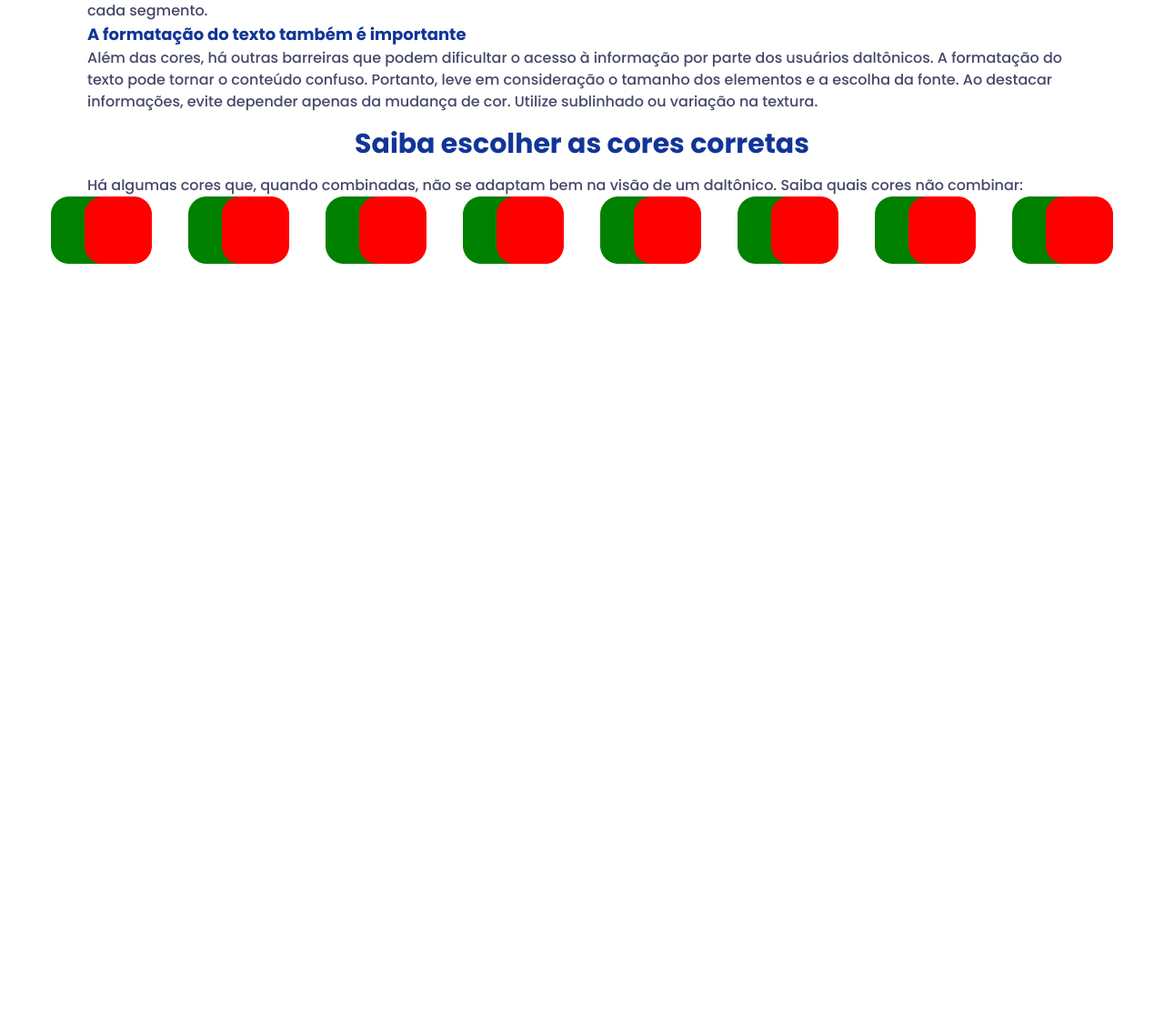
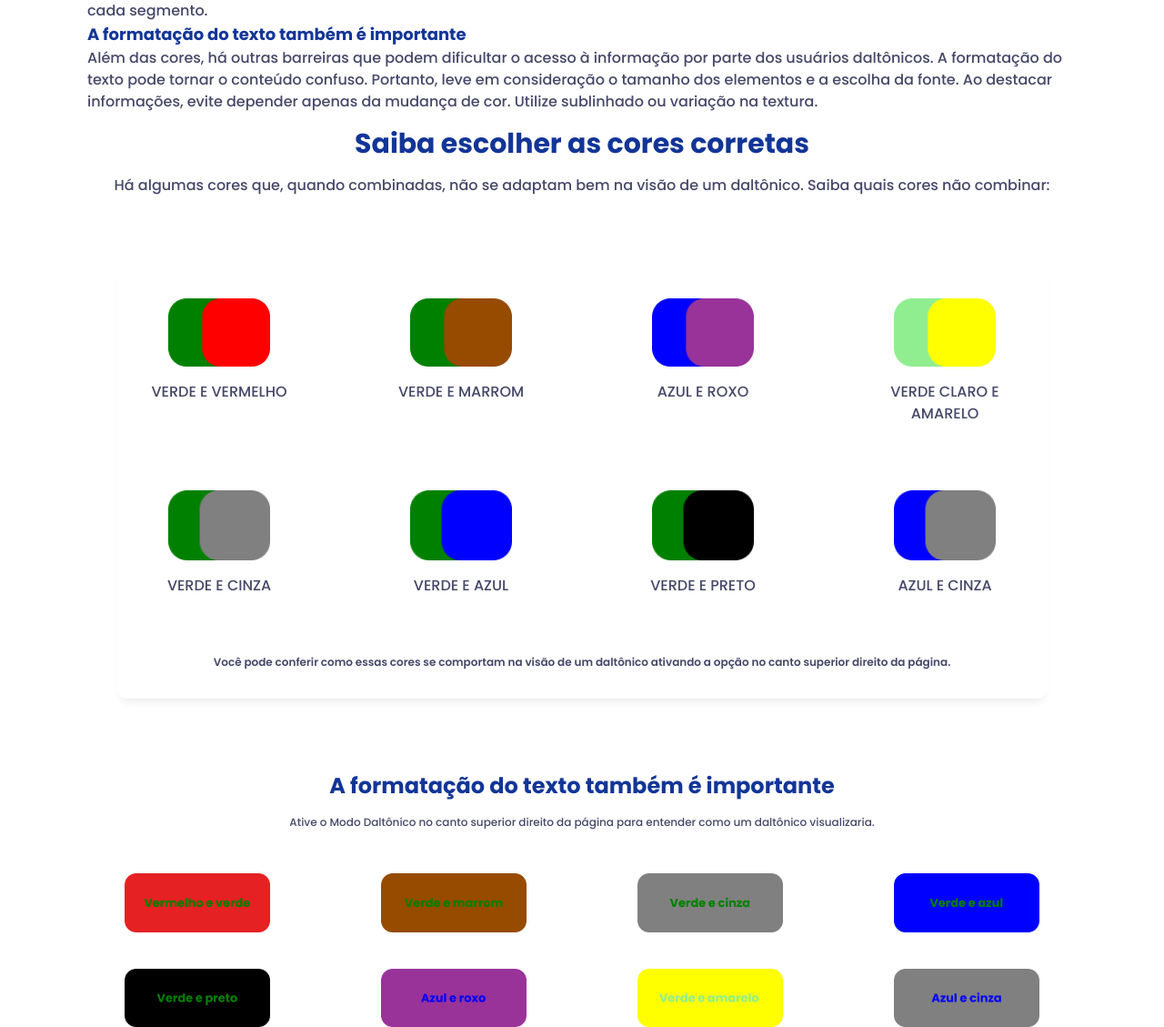
Before and after one commit to fernanda-am/sistema, a website: page public/index.html in a window 1280 px wide. Shown: the part 2260-3389 px from the top of the page at 91% size. Before the commit the page ends 2550 px from the top, so only its background shows below. Drawn offline with Linux system fonts and the light colour scheme.

Commit message:
atualizações

```diff
--- a/public/index.html
+++ b/public/index.html
@@ -102,82 +102,124 @@
                 <h3 class="text-lg font-bold">A formatação do texto também é importante</h3>
                 <p class="text-secondary font-medium">Além das cores, há outras barreiras que podem dificultar o acesso à informação por parte dos usuários daltônicos. A formatação do texto pode tornar o conteúdo confuso. Portanto, leve em consideração o tamanho dos elementos e a escolha da fonte. Ao destacar informações, evite depender apenas da mudança de cor. Utilize sublinhado ou variação na textura.</p>
                 <h1 class="text-3xl flex justify-center font-bold p-4">Saiba escolher as cores corretas</h1>
-                <p class="text-secondary font-medium">Há algumas cores que, quando combinadas, não se adaptam bem na visão de um daltônico. Saiba quais cores não combinar:</p>
+                <p class="text-secondary flex justify-center font-medium">Há algumas cores que, quando combinadas, não se adaptam bem na visão de um daltônico. Saiba quais cores não combinar:</p>
 
-                <!-- <div class="card"> card -->
+                <div class="flex justify-center gap-32 py-20"> <!-- cards -->
+                    <div class="card2">
                         <div class="mt-8 grid lg:grid-cols-4 flex justify-center gap-10">
-                        <img class="w-28" src="img/verde-vermelho.png" alt="Verde e vermelho">
-                        <img class="w-28" src="img/verde-vermelho.png" alt="Verde e vermelho">
-                        <img class="w-28" src="img/verde-vermelho.png" alt="Verde e vermelho">
-                        <img class="w-28" src="img/verde-vermelho.png" alt="Verde e vermelho">
-                        <img class="w-28" src="img/verde-vermelho.png" alt="Verde e vermelho">
-                        <img class="w-28" src="img/verde-vermelho.png" alt="Verde e vermelho">
-                        <img class="w-28" src="img/verde-vermelho.png" alt="Verde e vermelho">
-                        <img class="w-28" src="img/verde-vermelho.png" alt="Verde e vermelho">
-                      <!--  <div>
+                            <div>
                                 <figure class="flex justify-center">
                                     <img class="w-28" src="img/verde-vermelho.png" alt="Verde e vermelho">
                                 </figure>
-                            <div>
-                                <span class="text-secondary flex justify-center font-medium p-4">VERDE E VERMELHO</span>
+                                <div class="mx-8 mb-8 mt-4">
+                                    <p class="text-secondary font-medium text-center">VERDE E VERMELHO</p>
                                 </div>
                             </div>
                             <div>
                                 <figure class="flex justify-center">
                                     <img class="w-28" src="img/verde-marrom.png" alt="Verde e marrom">
                                 </figure>
-                            <div>
-                                <span class="text-secondary flex justify-center font-medium p-4">VERDE E MARROM</span>
+                                <div class="mx-8 mb-8 mt-4">
+                                    <p class="text-secondary font-medium text-center">VERDE E MARROM</p>
                                 </div>
                             </div>
                             <div>
                                 <figure class="flex justify-center">
                                     <img class="w-28" src="img/azul-roxo.png" alt="Azul e roxo">
                                 </figure>
-                            <div>
-                                <span class="text-secondary flex justify-center font-medium p-4">AZUL E ROXO</span>
+                                <div class="mx-8 mb-8 mt-4">
+                                    <p class="text-secondary font-medium text-center">AZUL E ROXO</p>
                                 </div>
                             </div>
                             <div>
                                 <figure class="flex justify-center">
                                     <img class="w-28" src="img/verdeclaro-amarelo.png" alt="Verde claro e amarelo">
                                 </figure>
-                            <div>
-                                <span class="text-secondary flex justify-center font-medium p-4">VERDE CLARO E AMARELO</span>
+                                <div class="mx-8 mb-8 mt-4">
+                                    <p class="text-secondary font-medium text-center">VERDE CLARO E AMARELO</p>
                                 </div>
                             </div>
-                        <!--<div>
+                            <div>
                                 <figure class="flex justify-center">
                                     <img class="w-28" src="img/verde-cinza.png" alt="Verde e cinza">
                                 </figure>
-                            <div>
-                                <span class="text-secondary flex justify-center font-medium p-4">VERDE E CINZA</span>
+                                <div class="mx-8 mb-8 mt-4">
+                                    <p class="text-secondary font-medium text-center">VERDE E CINZA</p>
                                 </div>
                             </div>
                             <div>
                                 <figure class="flex justify-center">
                                     <img class="w-28" src="img/verde-azul.png" alt="Verde e azul">
                                 </figure>
-                            <div>
-                                <span class="text-secondary flex justify-center font-medium p-4">VERDE E AZUL</span>
+                                <div class="mx-8 mb-8 mt-4">
+                                    <p class="text-secondary font-medium text-center">VERDE E AZUL</p>
                                 </div>
                             </div>
                             <div>
                                 <figure class="flex justify-center">
                                     <img class="w-28" src="img/verde-preto.png" alt="Verde e preto">
                                 </figure>
-                            <div>
-                                <span class="text-secondary flex justify-center font-medium p-4">VERDE E PRETO</span>
+                                <div class="mx-8 mb-8 mt-4">
+                                    <p class="text-secondary font-medium text-center">VERDE E PRETO</p>
                                 </div>
                             </div>
                             <div>
                                 <figure class="flex justify-center">
                                     <img class="w-28" src="img/azul-cinza.png" alt="Azul e cinza">
                                 </figure>
+                                <div class="mx-8 mb-8 mt-4">
+                                    <p class="text-secondary font-medium text-center">AZUL E CINZA</p>
+                                </div>
+                            </div>
+                        </div>
                         <div>
-                                <span class="text-secondary flex justify-center font-medium p-4">AZUL E CINZA</span>
+                            <p class="text-secondary text-xs font-semibold text-center p-8">Você pode conferir como essas cores se comportam na visão de um daltônico ativando a opção no canto superior direito da página.</p>
                         </div>
-                        </div>-->
+                    </div>
+                </div>
+
+                <h3 class="text-2xl flex justify-center font-bold">A formatação do texto também é importante</h3>
+                <p class="text-secondary flex justify-center text-xs font-medium p-4">Ative o Modo Daltônico no canto superior direito da página para entender como um daltônico visualizaria.</p>
+                <div class="mt-8 grid lg:grid-cols-4 flex justify-center gap-10">
+                    <div>
+                        <figure class="flex justify-center">
+                            <img class="w-40" src="img/vermelho-verde.png" alt="Verde e vermelho">
+                        </figure>
+                    </div>
+                    <div>
+                        <figure class="flex justify-center">
+                            <img class="w-40" src="img/marrom-verde.png" alt="Verde e marrom">
+                        </figure>
+                    </div>
+                    <div>
+                        <figure class="flex justify-center">
+                            <img class="w-40" src="img/cinza-verde.png" alt="Azul e roxo">
+                        </figure>
+                    </div>
+                    <div>
+                        <figure class="flex justify-center">
+                            <img class="w-40" src="img/azul-verde.png" alt="Verde claro e amarelo">
+                        </figure>
+                    </div>
+                    <div>
+                        <figure class="flex justify-center">
+                            <img class="w-40" src="img/preto-verde.png" alt="Verde e cinza">
+                        </figure>
+                    </div>
+                    <div>
+                        <figure class="flex justify-center">
+                            <img class="w-40" src="img/roxo-azul.png" alt="Verde e azul">
+                        </figure>
+                    </div>
+                    <div>
+                        <figure class="flex justify-center">
+                            <img class="w-40" src="img/amarelo-verdeclaro.png" alt="Verde e preto">
+                        </figure>
+                    </div>
+                    <div>
+                        <figure class="flex justify-center">
+                            <img class="w-40" src="img/cinza-azul.png" alt="Azul e cinza">
+                        </figure>
                     </div>
                 </div>
             </div>
--- a/src/styles.css
+++ b/src/styles.css
@@ -9,3 +9,7 @@
 .card {
     @apply rounded-xl overflow-hidden shadow-xl w-72 h-96
 }
+
+.card2 {
+    @apply rounded-xl overflow-hidden shadow-xl max-w-screen-lg h-auto
+}
```
Also changed, not shown: public/img/amarelo-verdeclaro.png (added), public/img/azul-verde.png (added), public/img/cinza-azul.png (added), public/img/cinza-verde.png (added), public/img/marrom-verde.png (added), public/img/preto-verde.png (added), public/img/roxo-azul.png (added), public/img/vermelho-verde.png (added), public/styles.css. Lines whose indentation alone changed are shown as unchanged.
